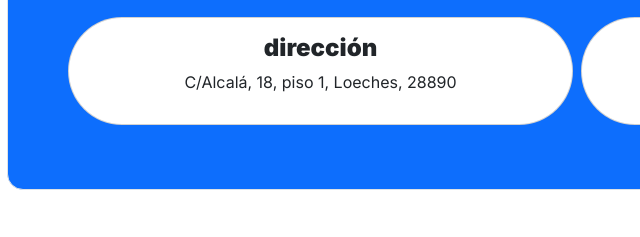
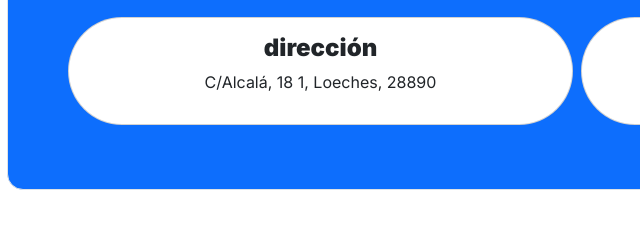
Before and after one commit to MarcosNotario/portfolio, a plain HTML site: page index.html in a window 1280 px wide. Shown: the part 2732-2969 px from the top of the page, 63-703 px from the left. Drawn offline with nearby package versions, Linux system fonts and the light colour scheme.

Commit message:
Actualizado Dirección

```diff
--- a/index.html
+++ b/index.html
@@ -237,7 +237,7 @@
                                     <div class="card-body">
                                         <h4 class="card-title texto-900">dirección</h4>
                                         <p class="card-text fs-6">
-                                            C/Alcalá, 18, piso 1, Loeches, 28890
+                                            C/Alcalá, 18 1, Loeches, 28890
                                         </p>
                                     </div>
                                 </div>
```
